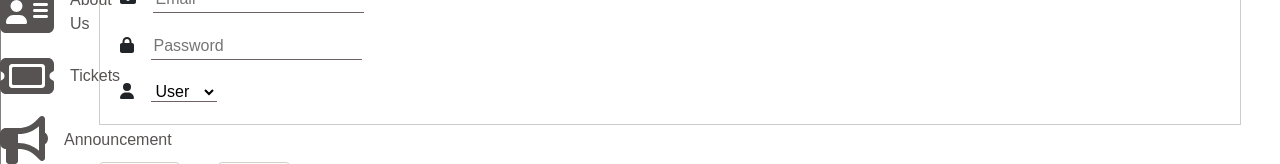
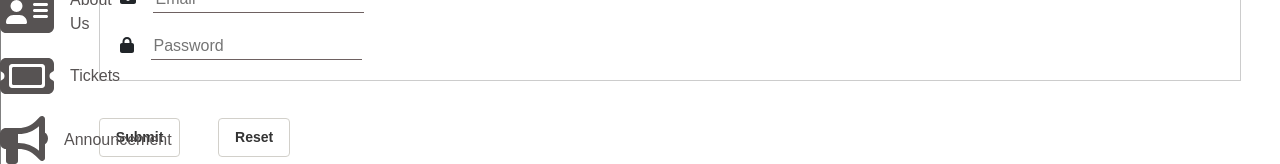
Before and after one commit to WorkNicolas/WebApplicationDevelopment-Frontend, a React (Create React App) app: page /register in a window 1280 px wide. Shown: the part 149-313 px from the top of the page. Built offline with nearby package versions, Linux system fonts and the light colour scheme; no server answers.

Commit message:
remove register as admin

```diff
--- a/src/components/Register.js
+++ b/src/components/Register.js
@@ -89,13 +89,13 @@ const Register = () => {
                         <label htmlFor="password"></label>
                         <input type="password" id="password" name="password" placeholder="Password" onChange={handleChange} />
                     </div>
-                    <div className="block">
+                    {/* <div className="block">
                         <FontAwesomeIcon icon={faUser} />
                         <select name="role" id="role" onChange={handleChange} style={{ marginLeft: '1.6%' }}>
                             <option value="user">User</option>
                             <option value="admin">Admin</option>
                         </select>
-                    </div>
+                    </div> */}
                     {error && <p className="text-danger">{error}</p>}
                 </fieldset>
                 <input type="submit" value="Submit" />
```
